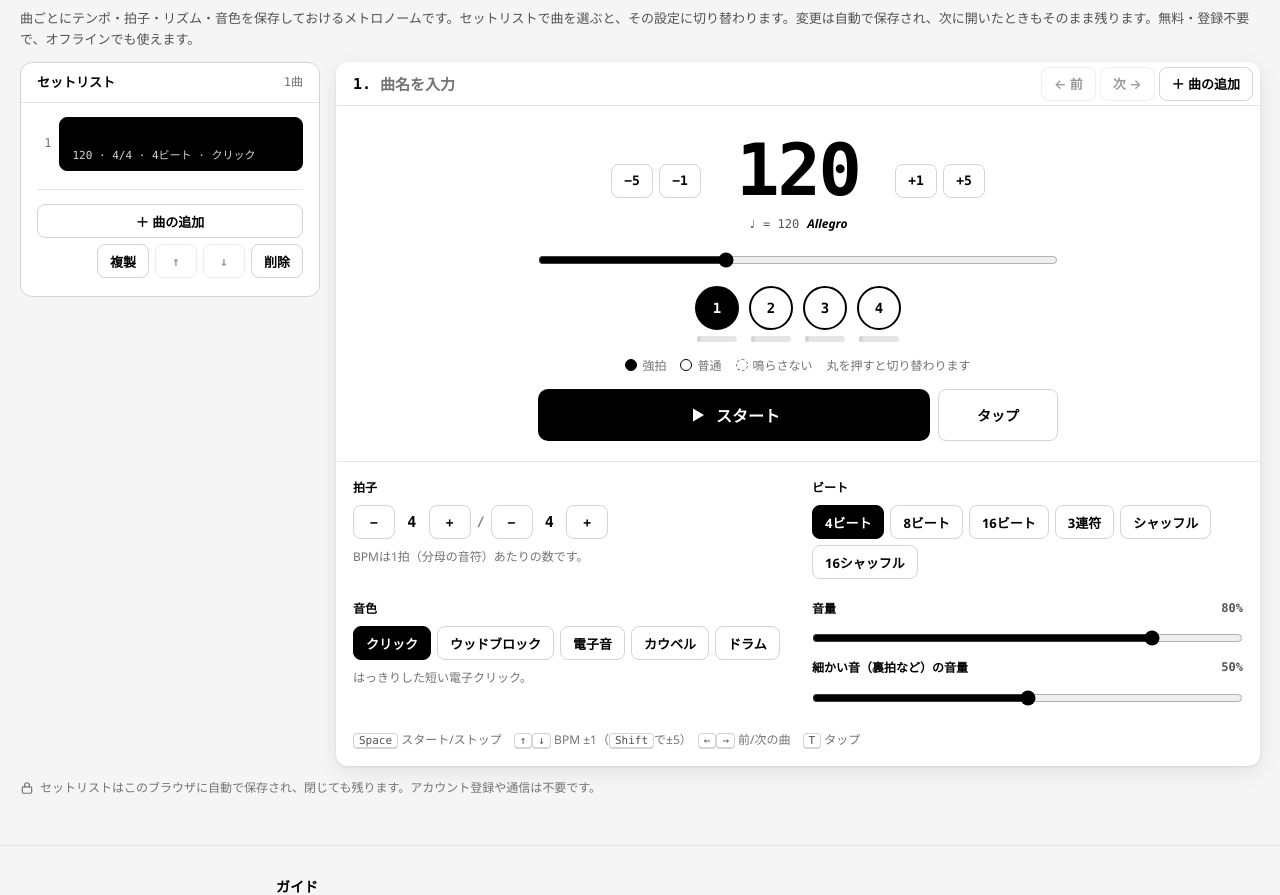
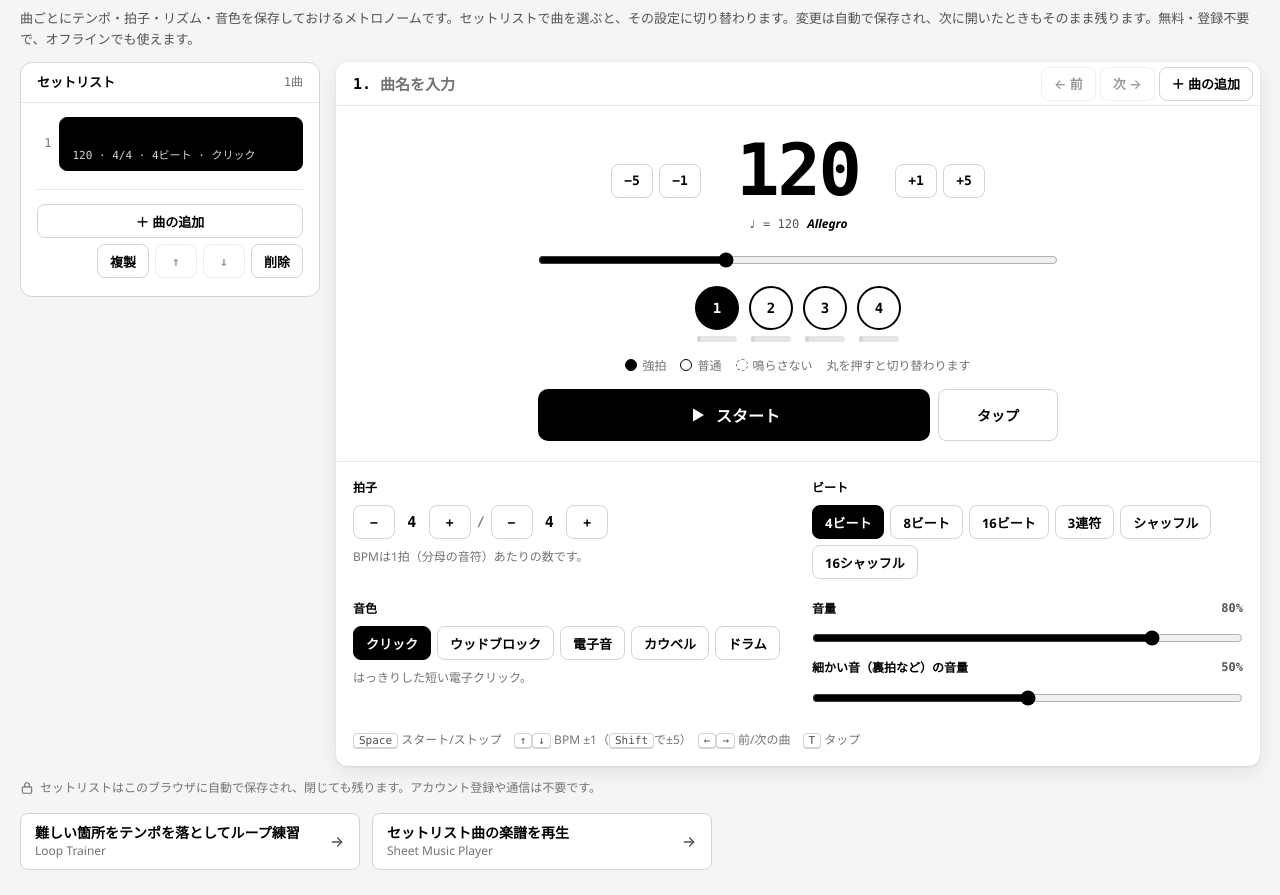
Before and after one commit to ktkwmr/SetlistMetronome, a plain HTML site: page public/setlistmetronome/ja/index.html in a window 1280 px wide. Shown: the part 63-958 px from the top of the page. Drawn offline with Linux system fonts and the light colour scheme.

Commit message:
Add buttons to two related apps below the app (#10)
Claude-Session: https://claude.ai/code/session_01FBcjAd6ArF5ESyAXru7dEF

Co-authored-by: Claude <noreply@anthropic.com>

```diff
--- a/public/setlistmetronome/ja/index.html
+++ b/public/setlistmetronome/ja/index.html
@@ -241,6 +241,18 @@
     .site-foot a { color: inherit; text-decoration: none; }
     .site-foot a:hover { text-decoration: underline; }
     .site-foot .meta { display: flex; flex-wrap: wrap; gap: 4px 16px; margin: 0; }
+
+    /* Links to two related apps on ktkwmr.com, right below the app (definitions: related-apps.json in ktkwmr/webapp-baseline, §9-18) */
+    .related { display: grid; grid-template-columns: repeat(2, minmax(0, 340px)); gap: 10px 12px; margin: 4px 0 0; }
+    @media (max-width: 600px) { .related { grid-template-columns: minmax(0, 1fr); } }
+    .related a { display: flex; align-items: center; gap: 12px; min-height: 56px; padding: 9px 14px; border: 1px solid var(--line-strong); border-radius: var(--radius); background: var(--paper); color: var(--ink); text-decoration: none; touch-action: manipulation; transition: background-color .12s, border-color .12s, transform .1s ease-out; }
+    .related a > span { display: flex; flex-direction: column; min-width: 0; flex: 1 1 auto; }
+    .related b { font-size: 14px; font-weight: 700; line-height: 1.4; }
+    .related small { color: var(--subtle); font-size: 12px; line-height: 1.4; }
+    .related svg { flex: none; color: var(--muted); }
+    .related a:active { background: var(--line); transform: scale(.98); }
+    @media (hover: hover) { .related a:hover { border-color: var(--ink); background: var(--hover-fill); } }
+    @media (prefers-reduced-motion: reduce) { .related a { transition: none; } .related a:active { transform: none; } }
 </style>
 </head>
 <body>
@@ -347,6 +359,11 @@
       </section>
     </div>
     <div class="foot"><svg width="14" height="14" viewBox="0 0 24 24" fill="none" stroke="currentColor" stroke-width="2" stroke-linecap="round" stroke-linejoin="round" aria-hidden="true"><rect x="4" y="10" width="16" height="11" rx="2"></rect><path d="M8 10V7a4 4 0 0 1 8 0v3"></path></svg><span id="saveState" data-i18n="foot">セットリストはこのブラウザに自動で保存され、閉じても残ります。アカウント登録や通信は不要です。</span></div>
+    <!-- 関連アプリへのリンク（2 つ。同じタブ・同じ言語のページへ。定義の正本は ktkwmr/webapp-baseline の related-apps.json） -->
+    <nav class="related" aria-label="関連アプリ" data-i18n-attr="aria-label:rel.label">
+      <a href="/looptrainer/ja/" data-i18n-attr="href:rel.1.href"><span><b data-i18n="rel.1.text">難しい箇所をテンポを落としてループ練習</b><small>Loop Trainer</small></span><svg width="16" height="16" viewBox="0 0 24 24" fill="none" stroke="currentColor" stroke-width="2" stroke-linecap="round" stroke-linejoin="round" aria-hidden="true"><path d="M5 12h14"></path><path d="m13 6 6 6-6 6"></path></svg></a>
+      <a href="/sheetmusicplayer/ja/" data-i18n-attr="href:rel.2.href"><span><b data-i18n="rel.2.text">セットリスト曲の楽譜を再生</b><small>Sheet Music Player</small></span><svg width="16" height="16" viewBox="0 0 24 24" fill="none" stroke="currentColor" stroke-width="2" stroke-linecap="round" stroke-linejoin="round" aria-hidden="true"><path d="M5 12h14"></path><path d="m13 6 6 6-6 6"></path></svg></a>
+    </nav>
   </main>
 
   <!-- サイトのフッター（ベースライン §9-14）。アプリの外へ出るリンクは新しいタブで開く -->
@@ -489,6 +506,11 @@
           "menu.privacy": "Privacy",
           "menu.about": "About",
           "menu.apps": "More apps",
+          "rel.label": "Related apps",
+          "rel.1.text": "Loop the hard parts at a slower tempo",
+          "rel.1.href": "/looptrainer/",
+          "rel.2.text": "Play the sheet music of your setlist songs",
+          "rel.2.href": "/sheetmusicplayer/",
           "home.url": "https://ktkwmr.com/",
           "foot.meta": "<span>Setlist Metronome · © 2026 ktkwmr</span>\n<a href=\"/setlistmetronome/privacy/\" target=\"_blank\" rel=\"noopener\">Privacy policy</a>\n<a href=\"/setlistmetronome/about/\" target=\"_blank\" rel=\"noopener\">About this site</a>\n<a href=\"https://github.com/ktkwmr/SetlistMetronome\" target=\"_blank\" rel=\"noopener\">Source code on GitHub</a>\n<a href=\"https://github.com/ktkwmr/SetlistMetronome/issues\" target=\"_blank\" rel=\"noopener\">Feedback</a>\n<a href=\"https://ktkwmr.com/\" target=\"_blank\" rel=\"noopener\">More apps by ktkwmr</a>",
           "foot.guidesTitle": "Guides",
@@ -570,6 +592,11 @@
           "menu.privacy": "プライバシー",
           "menu.about": "このアプリについて",
           "menu.apps": "ほかのアプリ",
+          "rel.label": "関連アプリ",
+          "rel.1.text": "難しい箇所をテンポを落としてループ練習",
+          "rel.1.href": "/looptrainer/ja/",
+          "rel.2.text": "セットリスト曲の楽譜を再生",
+          "rel.2.href": "/sheetmusicplayer/ja/",
           "home.url": "https://ktkwmr.com/ja/",
           "foot.meta": "<span>Setlist Metronome · © 2026 ktkwmr</span>\n<a href=\"/setlistmetronome/ja/privacy/\" target=\"_blank\" rel=\"noopener\">プライバシーポリシー</a>\n<a href=\"/setlistmetronome/ja/about/\" target=\"_blank\" rel=\"noopener\">運営者情報</a>\n<a href=\"https://github.com/ktkwmr/SetlistMetronome\" target=\"_blank\" rel=\"noopener\">GitHub のソースコード</a>\n<a href=\"https://github.com/ktkwmr/SetlistMetronome/issues\" target=\"_blank\" rel=\"noopener\">ご意見・ご質問</a>\n<a href=\"https://ktkwmr.com/ja/\" target=\"_blank\" rel=\"noopener\">ktkwmr のほかのアプリ</a>",
           "foot.guidesTitle": "ガイド",
```
Also changed, not shown: public/setlistmetronome/index.html (+27 -0 lines), 1 other file.
